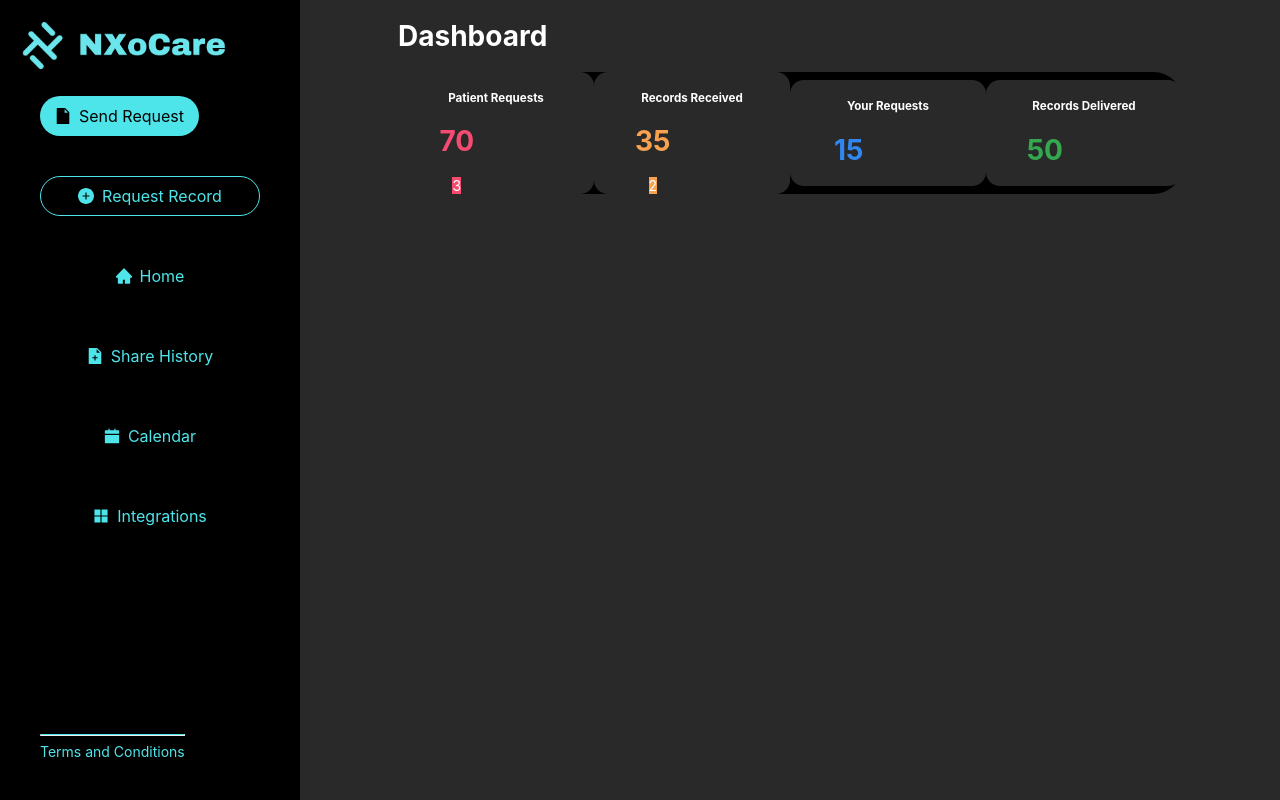
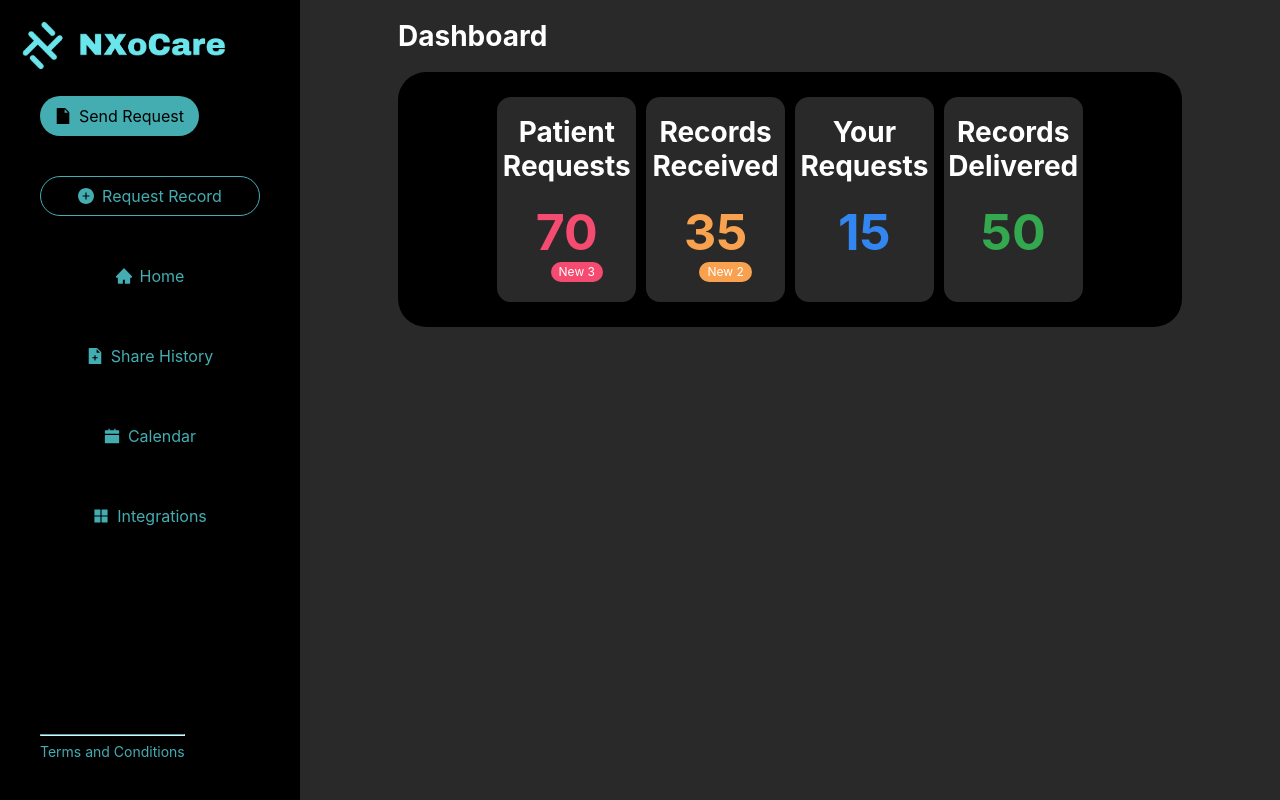
Before and after one commit to CccrizzZ/nxo-provider-app, a React (Create React App) app: page / in a window 1280 px wide. Built offline with nearby package versions, Linux system fonts and the light colour scheme.

Commit message:
fixed styles

```diff
--- a/src/components/Home.tsx
+++ b/src/components/Home.tsx
@@ -1,9 +1,11 @@
 import React, { useState } from 'react'
 import '../styles/Home.css'
 import {
-  Card,
-  Badge
-} from 'react-bootstrap'
+  Badge,
+  Space,
+  Switch,
+  Card
+} from 'antd';
 
 const homeStyle = {
   backgroundColor: '#292929',
@@ -22,25 +24,38 @@ const cardGroupStyle = {
   borderRadius: '2em',
   margin: 'auto',
   width: '80%',
-  display: 'flex'
+  padding: '20px'
 }
 
 const Home = (): JSX.Element => {
   const dashboardCards = (title: string, value: number, valColor: string, newValue?: number): JSX.Element => {
     return (
-      <Card style={{
+      <div style={{
         width: '18rem',
         color: '#fff',
         backgroundColor: '#292929',
         borderRadius: '1em',
-        margin: 'auto'
+        border: 'none',
+        padding: '0',
+        margin: '5px'
       }}>
-        <h5>{title}</h5>
-        <div style={{ width: '60%', height: '80%' }}>
-          <h1 style={{ color: valColor, fontWeight: 'bold' }}>{value}</h1>
-          {newValue === undefined ? null : <Badge style={{backgroundColor: valColor}}>{newValue}</Badge> }
+        <h1>{title}</h1>
+        <div style={{ width: '60%', height: '80%', margin: 'auto'}}>
+          <h1 style={{
+            color: valColor,
+            fontWeight: 'bold',
+            fontSize: '50px',
+            margin: 'auto',
+            display: 'inline-block'
+          }}>{value}</h1>
+          {newValue === undefined ? null : <Badge style={{
+            boxShadow: 'none',
+            position: 'sticky',
+            marginLeft: '20px',
+            marginBottom: '20px',
+          }} color={valColor} count={'New ' + newValue}/>}
         </div>
-      </Card>
+      </div>
     )
   }
 
@@ -51,10 +66,12 @@ const Home = (): JSX.Element => {
 
       </div>
       <div style={cardGroupStyle}>
-        {dashboardCards('Patient Requests', 70, '#F54B71', 3)}
-        {dashboardCards('Records Received', 35, '#F8A24F', 2)}
-        {dashboardCards('Your Requests', 15, '#3286F0')}
-        {dashboardCards('Records Delivered', 50, '#33A84F')}
+        <div style={{margin: 'auto', width: '80%', display: 'flex'}}>
+          {dashboardCards('Patient Requests', 70, '#F54B71', 3)}
+          {dashboardCards('Records Received', 35, '#F8A24F', 2)}
+          {dashboardCards('Your Requests', 15, '#3286F0')}
+          {dashboardCards('Records Delivered', 50, '#33A84F')}
+        </div>
       </div>
     </div>
   )
--- a/src/styles/nxo-styles.ts
+++ b/src/styles/nxo-styles.ts
@@ -1,10 +1,12 @@
 // nxo blue color
-const nxoColor = '#4EE5EA'
+const nxoColor = '#43ADB2'
+const LightNxoColor = '#69E4EA'
 const darkColor = '#292929'
 
 const nxoStyle = {
   nxoColor,
-  darkColor
+  darkColor,
+  LightNxoColor
 }
 
 export default nxoStyle
```
Also changed, not shown: src/App.tsx (+13 -0 lines), 1 other file (tests, documents, lock files or other folders).
